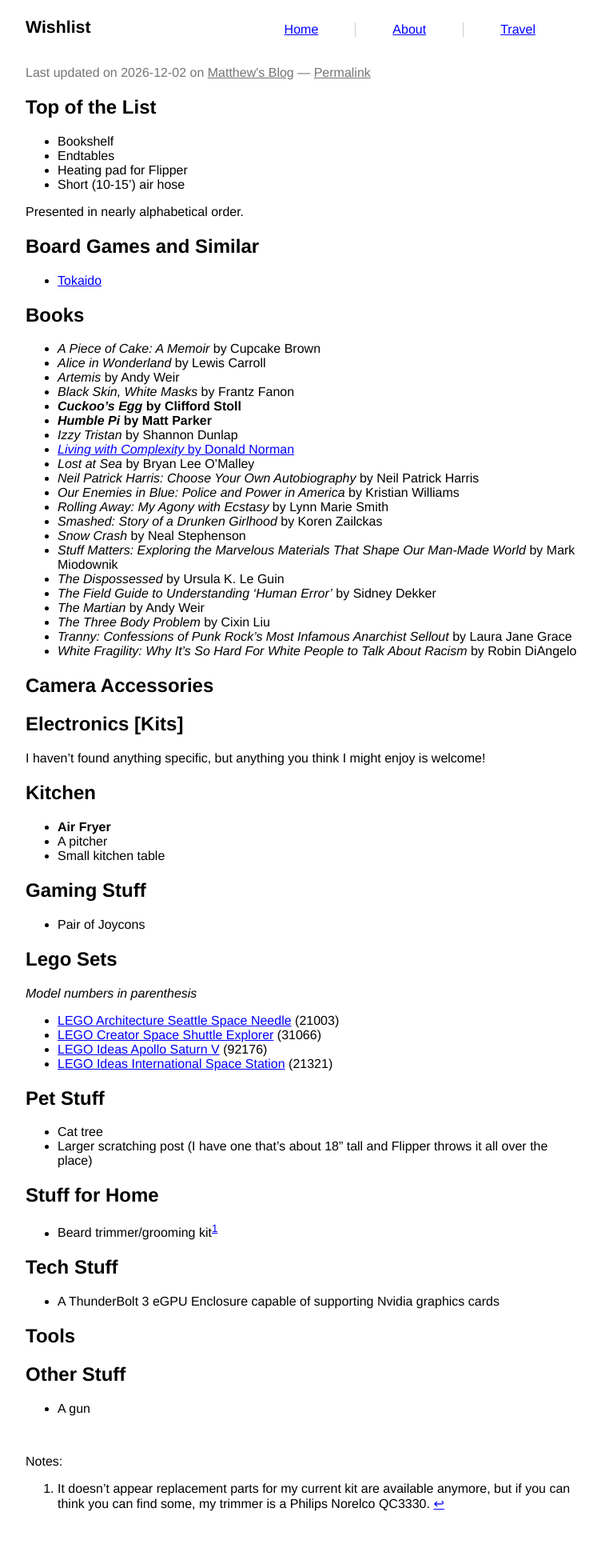
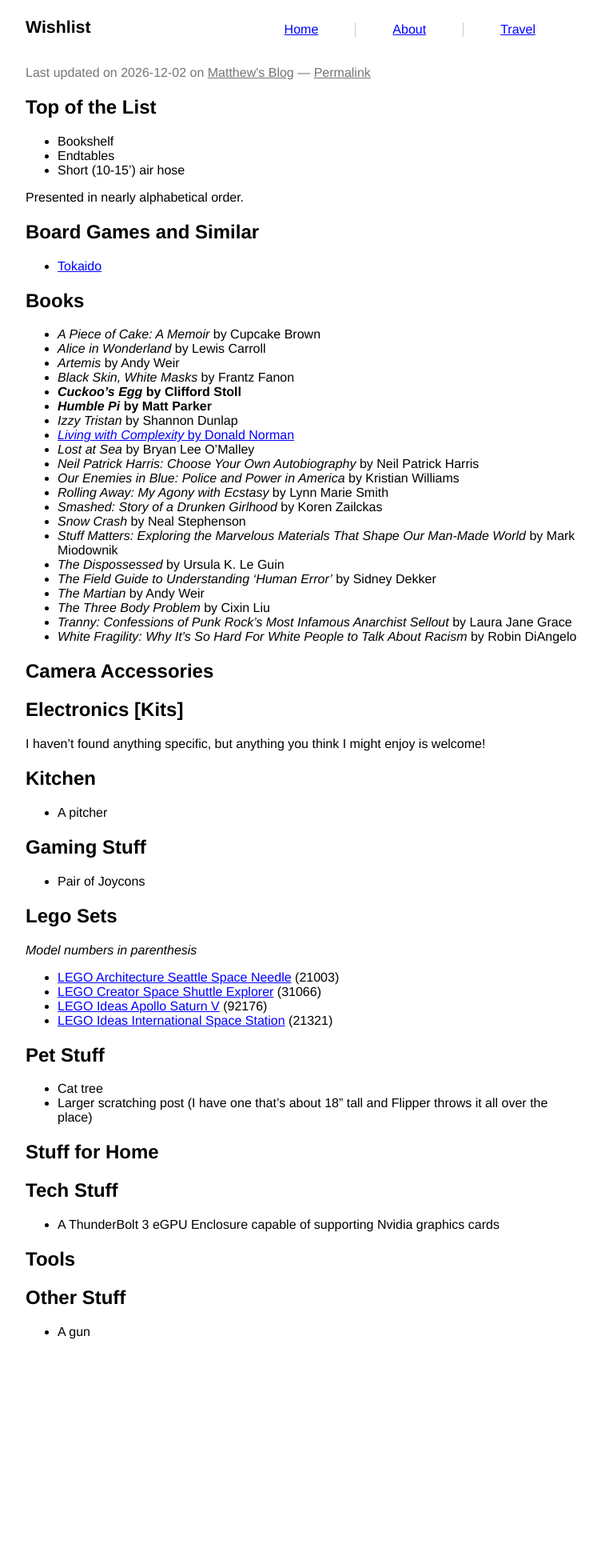
Before and after one commit to prplecake/jrgnsn.net, a Jekyll site: the page built from wishlist.md, in a window 1280 px wide. Shown: the whole page at 80% size, without its empty margins (258-1010 px from the left). Built offline with Jekyll 4.4.1, drawn with Linux system fonts in a browser that asks for light colours; a script that is not in the unit is left out; after the commit the page ends 1730 px from its top, so only the background shows below that.

Commit message:
Remove gifted items

```diff
--- a/wishlist.md
+++ b/wishlist.md
@@ -8,7 +8,6 @@
 ## Top of the List
 * Bookshelf
 * Endtables
-* Heating pad for Flipper
 * Short (10-15') air hose
 
 Presented in nearly alphabetical order.
@@ -51,9 +50,7 @@
 is welcome!
 
 ## Kitchen
-* **Air Fryer**
 * A pitcher
-* Small kitchen table
 
 ## Gaming Stuff
 * Pair of Joycons
@@ -73,11 +70,6 @@
   throws it all over the place)
 
 ## Stuff for Home
-* Beard trimmer/grooming kit[^1]
-
-[^1]: It doesn't appear replacement parts for my current kit are
-    available anymore, but if you can think you can find some, my
-    trimmer is a Philips Norelco QC3330.
 
 ## Tech Stuff
 * A ThunderBolt 3 eGPU Enclosure capable of supporting Nvidia graphics
```
